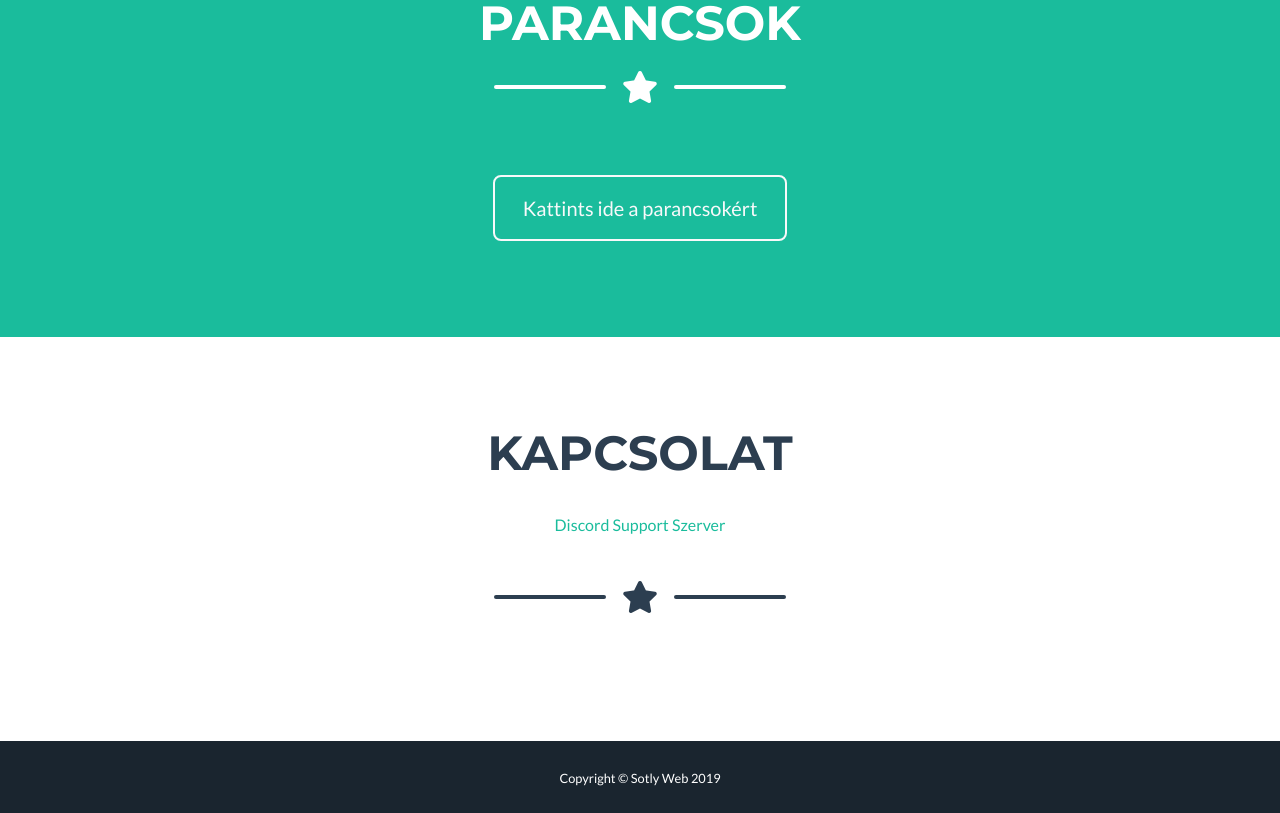
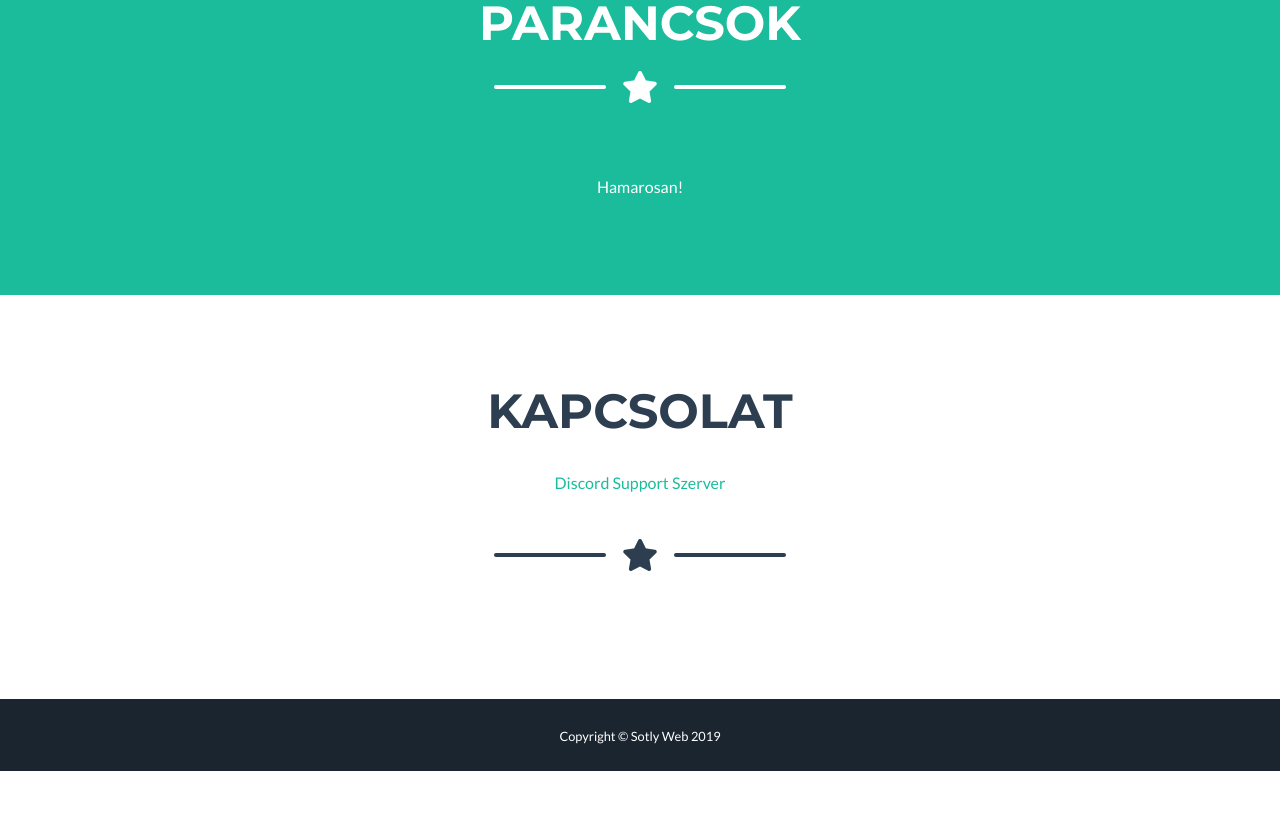
Before and after one commit to SoltyDiscordBot/SoltyWebDev, a website with bundled scripts: page index.html in a window 1280 px wide. Shown: the part 1572-2385 px from the top of the page. After the commit the page ends 2343 px from the top, so only its background shows below. Built offline with nearby package versions, Linux system fonts and the light colour scheme.

Commit message:
Add files via upload

```diff
--- a/index.html
+++ b/index.html
@@ -201,9 +201,9 @@
 
       <!-- About Section Button -->
       <div class="text-center mt-4">
-        <a target='_blank' class="btn btn-xl btn-outline-light" href="">
+
           <i class=""></i>
-          Kattints ide a parancsokért
+          Hamarosan!
         </a>
       </div>
 
```
